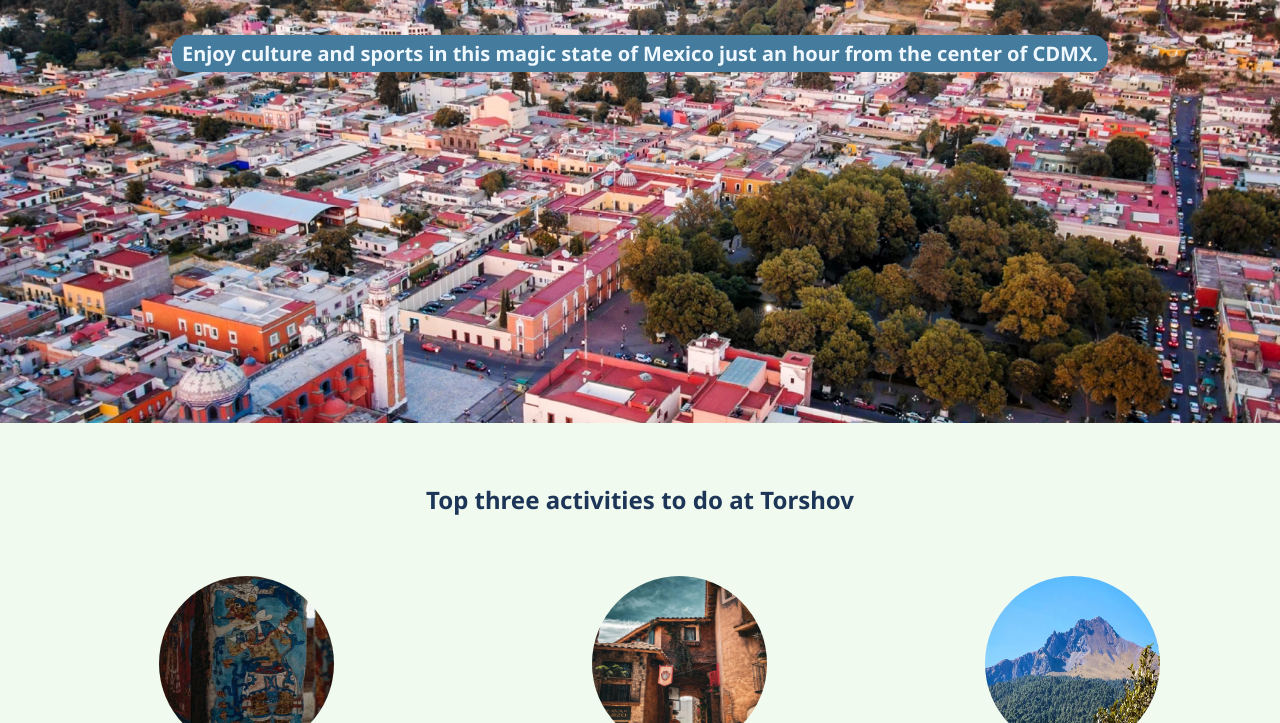
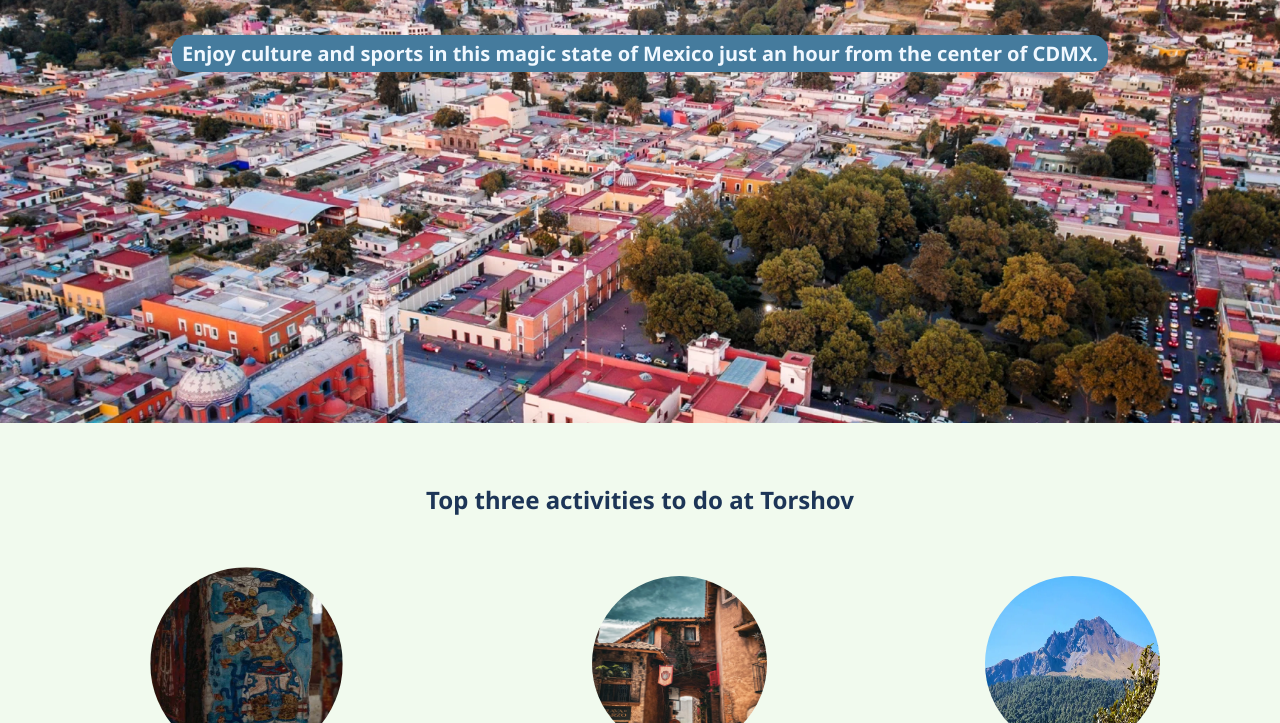
Before and after one commit to Dave7c7/HometownTlac, a plain HTML site: page index.html in a window 1280 px wide. In both pictures the pointer is over the picture 246 px from the left and 740 px from the top of the page. Shown: the part 77-800 px from the top of the page. Drawn offline with Linux system fonts and the light colour scheme.

Commit message:
hover update

```diff
--- a/styles.css
+++ b/styles.css
@@ -44,6 +44,10 @@ F1FAEE
     height: 175px;
     width: 175px;
     border-radius: 50%;
+}
+.activities-pics:hover{
+    transform: scale(1.1);
+    transition: 0.5s;
 }
 #activities-container{
     background-color: #F1FAEE;
```
